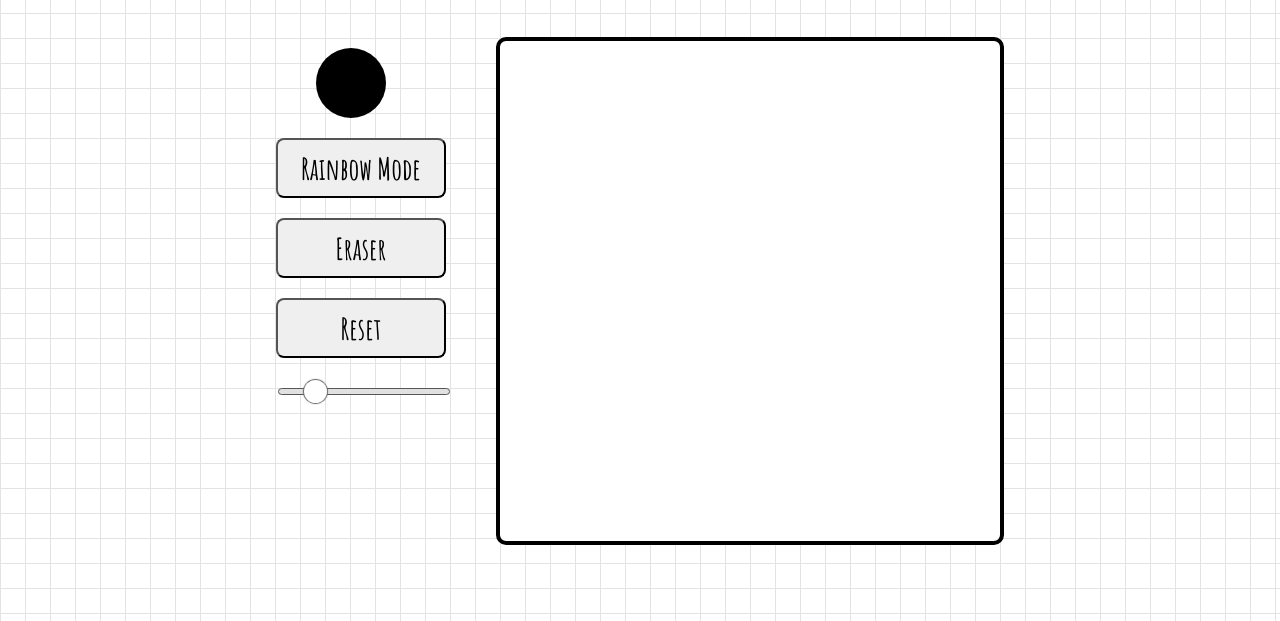
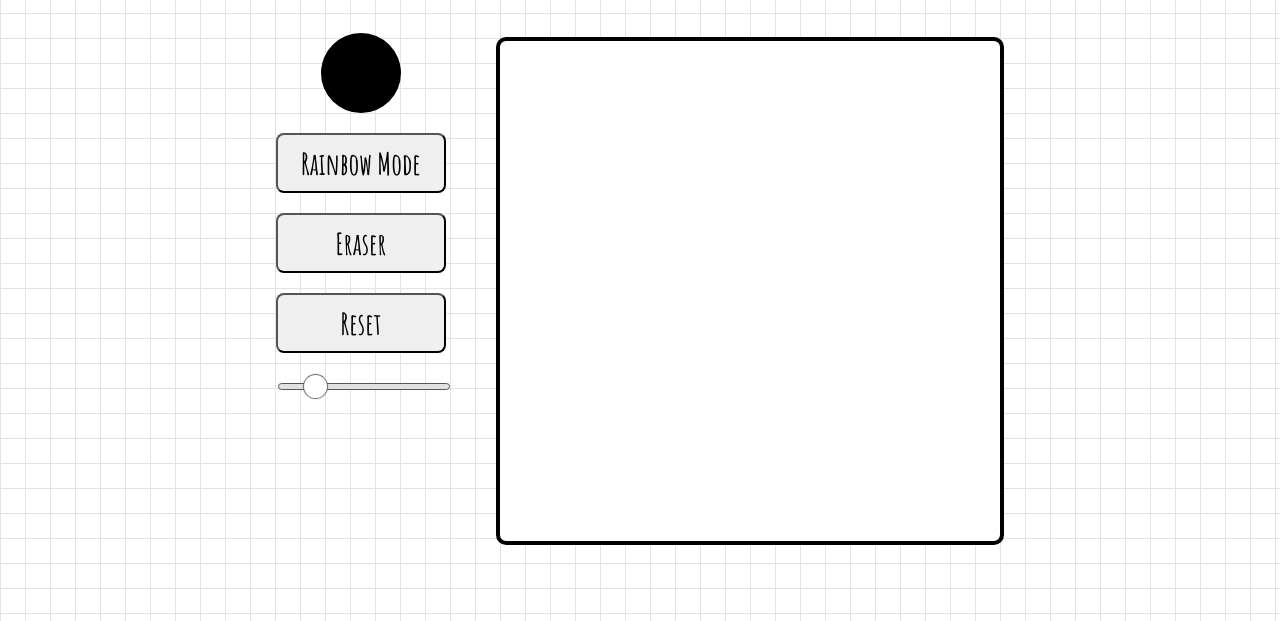
Before and after one commit to grinse-katze/etch-a-sketch, a plain HTML site: page index.html in a window 1280 px wide. Shown: the part 187-808 px from the top of the page. Drawn offline with Linux system fonts and the light colour scheme.

Commit message:
Minor styling changes

```diff
--- a/style.css
+++ b/style.css
@@ -45,7 +45,6 @@ button:hover {
     color: white;
     border: 1px solid white;
     border-radius: 8px;
-    /*box-shadow: 0 0 0 5px rgb(205, 152, 27, 0.3);*/
 }
 
 button,
@@ -60,12 +59,12 @@ input {
 }
 
 .color {
-    width: 70px;
-    height: 70px;
+    width: 80px;
+    height: 80px;
     border-radius: 50px;
     overflow: hidden;
-    margin-top: 20px;
-    margin-left: 40px;
+    margin-top: 0px;
+    margin-left: 45px;
 }
 
 [type="color"] {
```
